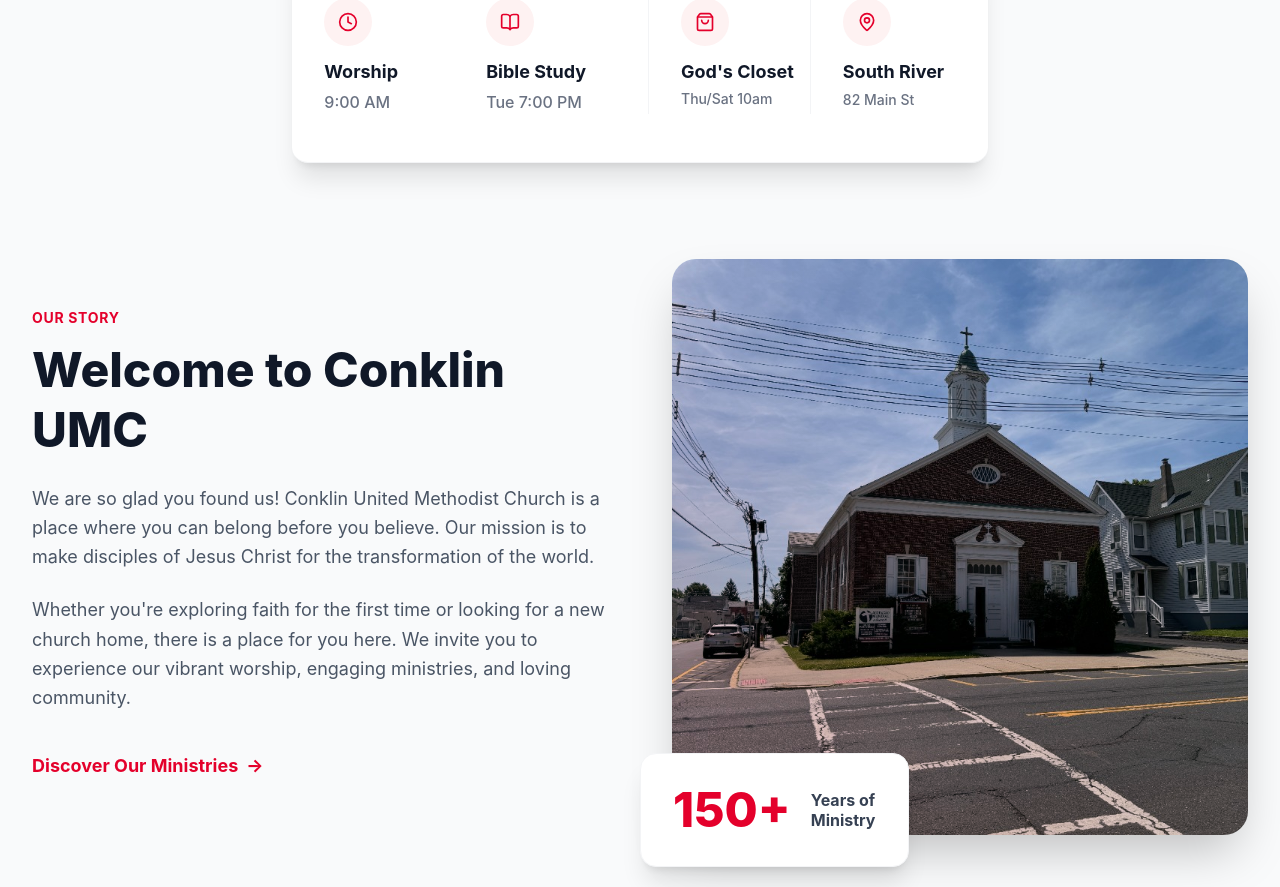
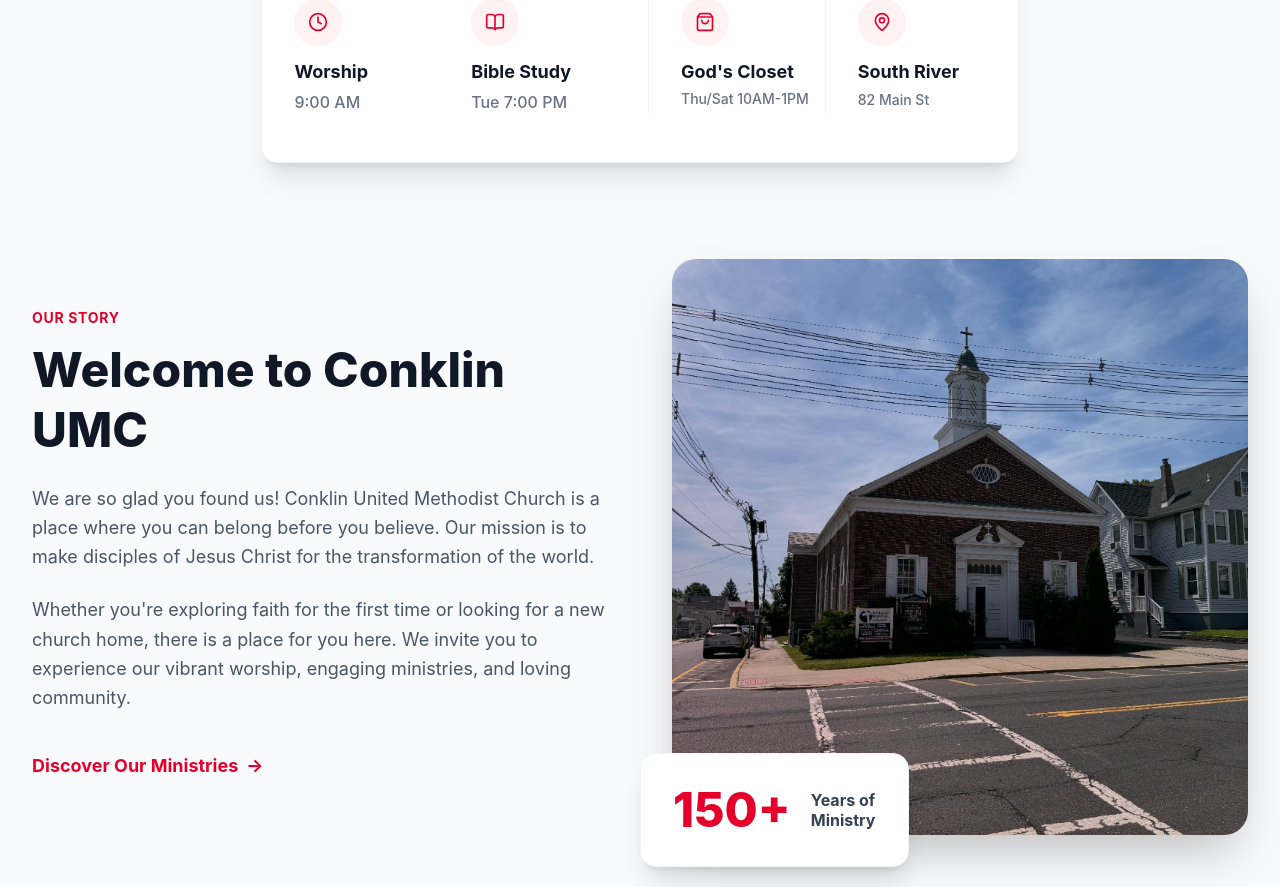
Before and after one commit to JunQ-tech/Conklin-website, a React (Vite) app: page / in a window 1280 px wide. Shown: the part 818-1705 px from the top of the page. Built offline with nearby package versions, Linux system fonts and the light colour scheme.

Commit message:
Update God's Closet hours to 10AM-1PM

```diff
--- a/src/pages/Home.jsx
+++ b/src/pages/Home.jsx
@@ -61,7 +61,7 @@
             </div>
             <div>
               <h3 className="font-bold text-base md:text-lg text-gray-900 mb-0.5 md:mb-1">God's Closet</h3>
-              <p className="text-gray-500 text-xs md:text-sm font-medium leading-tight">Thu/Sat 10am</p>
+              <p className="text-gray-500 text-xs md:text-sm font-medium leading-tight">Thu/Sat 10AM-1PM</p>
             </div>
           </div>
           <div className="flex flex-col gap-2 md:gap-3 items-center md:items-start text-center md:text-left border-t md:border-t-0 md:border-l border-gray-100 pt-6 md:pt-0 md:pl-8 border-l md:border-l pl-4 md:pl-8">
```
